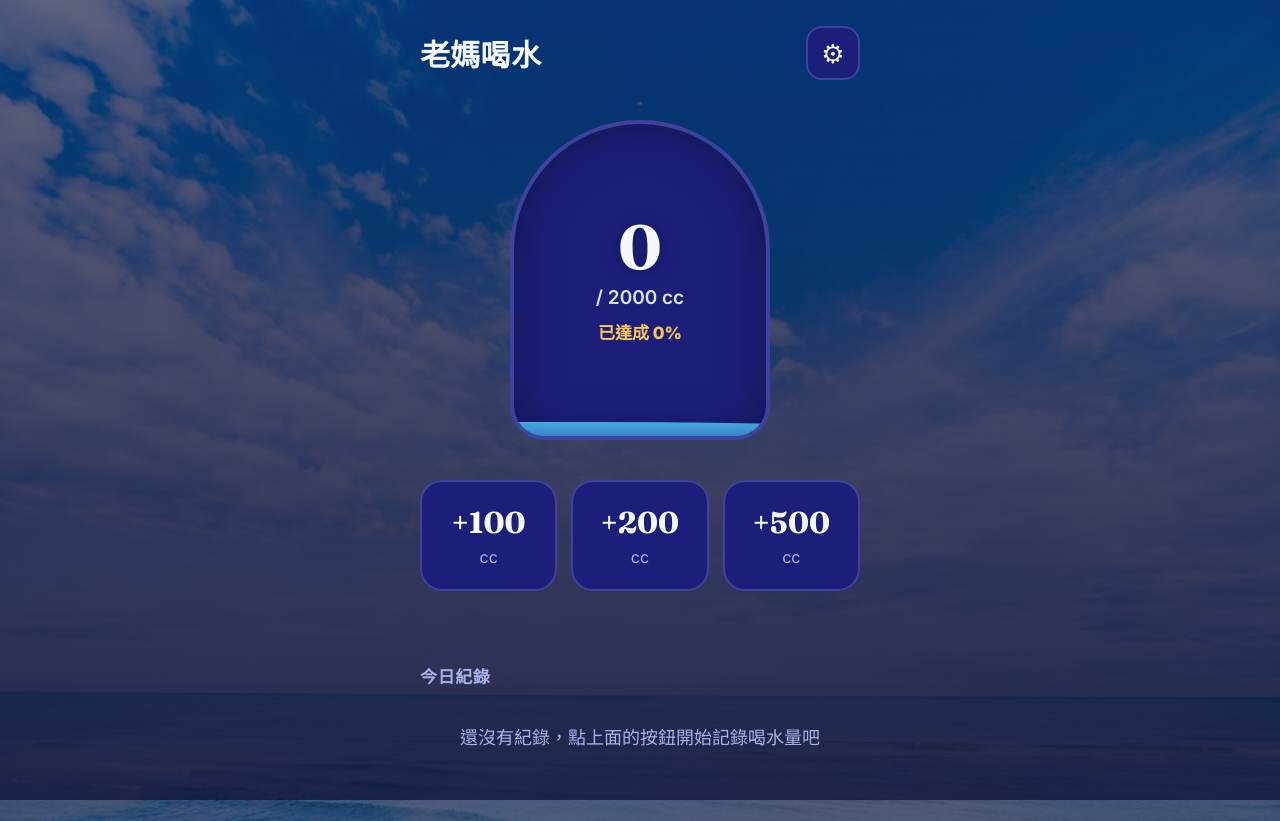
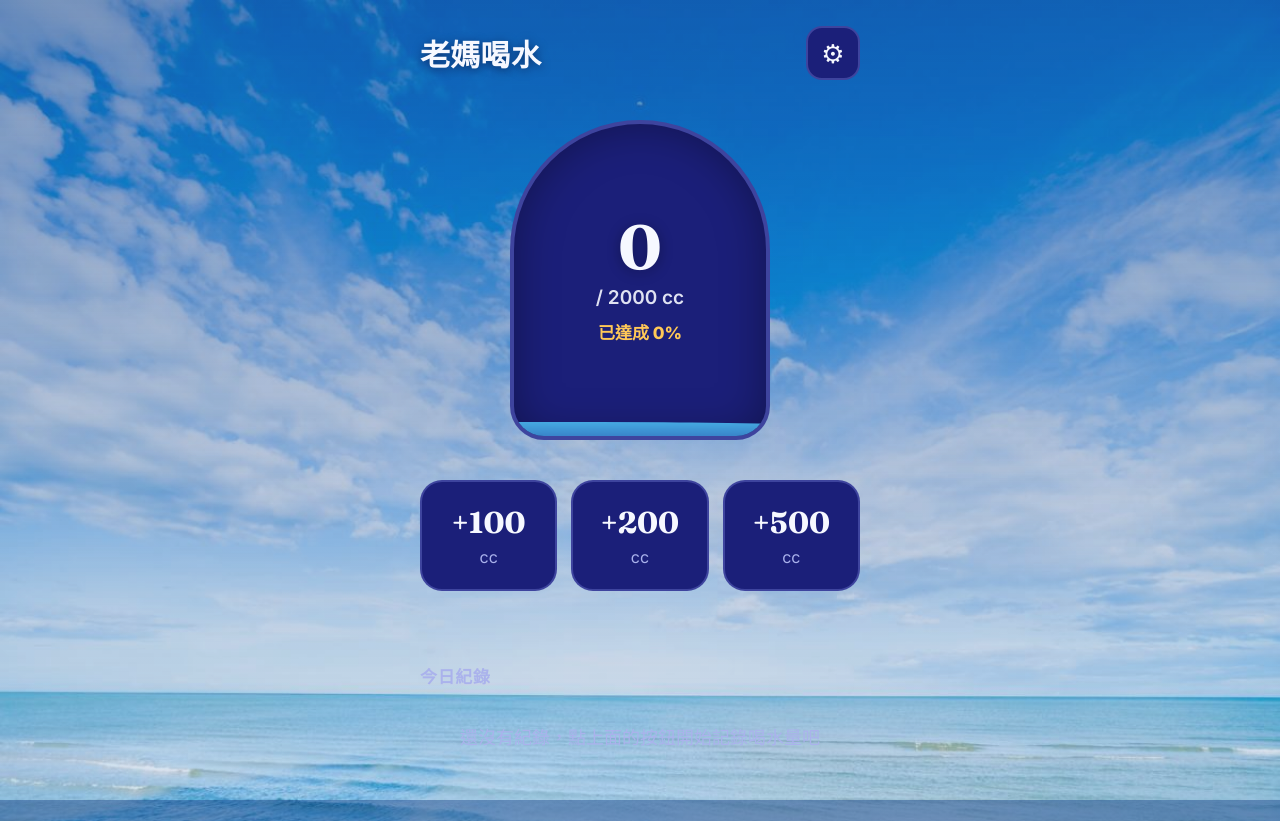
Before and after one commit to urshower-cyber/water-tracker, a React (Vite) app: page / in a window 1280 px wide. Built offline with nearby package versions, Linux system fonts and the light colour scheme.

Commit message:
Add files via upload

```diff
--- a/src/index.css
+++ b/src/index.css
@@ -22,7 +22,7 @@ html, body, #root { height: 100%; }
 body {
   margin: 0;
   background:
-    linear-gradient(180deg, rgba(9, 11, 51, 0.62) 0%, rgba(9, 11, 51, 0.88) 100%),
+    linear-gradient(180deg, rgba(30, 74, 140, 0.55) 0%, rgba(30, 74, 140, 0.12) 100%),
     url('/bg-sky.jpg') center / cover fixed no-repeat;
   color: var(--ink);
   min-height: 100vh;
@@ -53,6 +53,7 @@ button { font-family: inherit; }
   font-weight: 700;
   letter-spacing: 0.01em;
   color: var(--foam);
+  text-shadow: 0 2px 10px rgba(9, 11, 51, 0.55);
 }
 
 .icon-btn {
```
